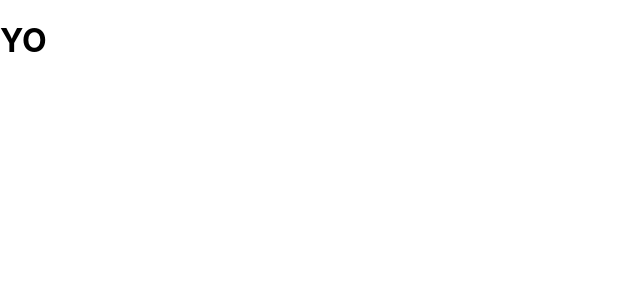
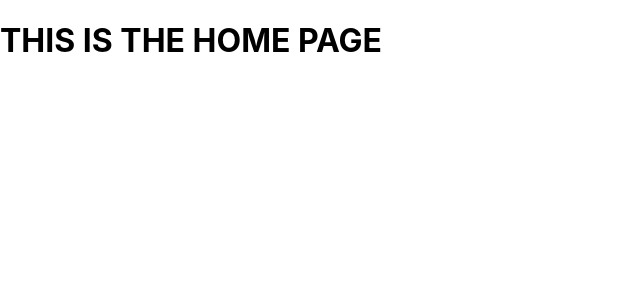
Before and after one commit to JLopezz3/AAChallenge, a React (Create React App) app in the folder client/: page / in a window 1280 px wide. Shown: the top 300 px of the page, without its empty margins (0-640 px from the left). Built offline with nearby package versions, Linux system fonts and the light colour scheme.

Commit message:
setup pages

```diff
--- a/client/package.json
+++ b/client/package.json
@@ -8,8 +8,10 @@
     "@testing-library/jest-dom": "^5.11.9",
     "@testing-library/react": "^11.2.3",
     "@testing-library/user-event": "^12.6.2",
+    "framer-motion": "^3.2.2-rc.1",
     "react": "^17.0.1",
     "react-dom": "^17.0.1",
+    "react-router-dom": "^5.2.0",
     "react-scripts": "4.0.1",
     "web-vitals": "^0.2.4"
   },
--- a/client/src/App.js
+++ b/client/src/App.js
@@ -1,10 +1,30 @@
-import './App.css';
+import React from "react";
+import "./App.css";
+import Login from "./components/Login/Login";
+import Signup from "./components/Signup/Signup";
+import Home from "./pages/Home/Home";
+import { BrowserRouter as Router, Switch, Route } from "react-router-dom";
+import { AnimatePresence } from "framer-motion";
 
 function App() {
   return (
-    <div className="App">
-      <h1>YO</h1>
-    </div>
+    <Router>
+      <div className="app">
+        <AnimatePresence>
+          <Switch>
+            <Route path="/login">
+              <Login />
+            </Route>
+            <Route path="/signup">
+              <Signup />
+            </Route>
+            <Route path="/">
+              <Home />
+            </Route>
+          </Switch>
+        </AnimatePresence>
+      </div>
+    </Router>
   );
 }
 
--- a/client/src/pages/Home/Home.js
+++ b/client/src/pages/Home/Home.js
@@ -1,7 +1,11 @@
 import React from "react";
 
 function Home() {
-  return <div></div>;
+  return (
+    <div>
+      <h1>THIS IS THE HOME PAGE</h1>
+    </div>
+  );
 }
 
 export default Home;
```
Also changed, not shown: client/src/components/Login/Login.js (+31 -29 lines), 1 other file (tests, documents, lock files or other folders).
